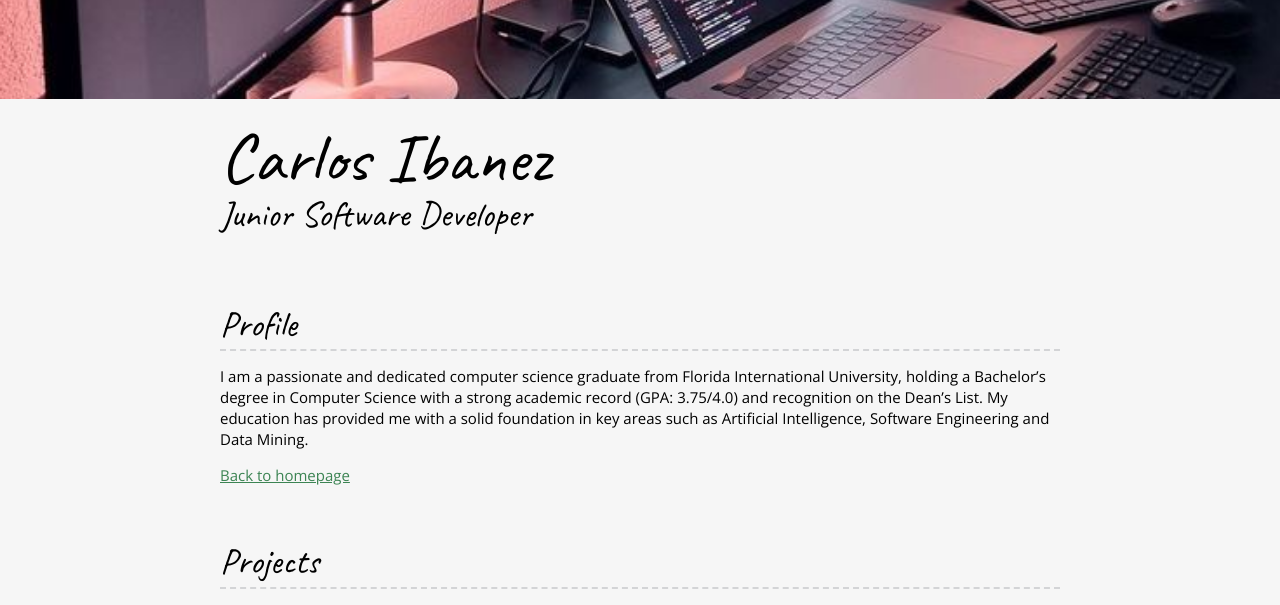
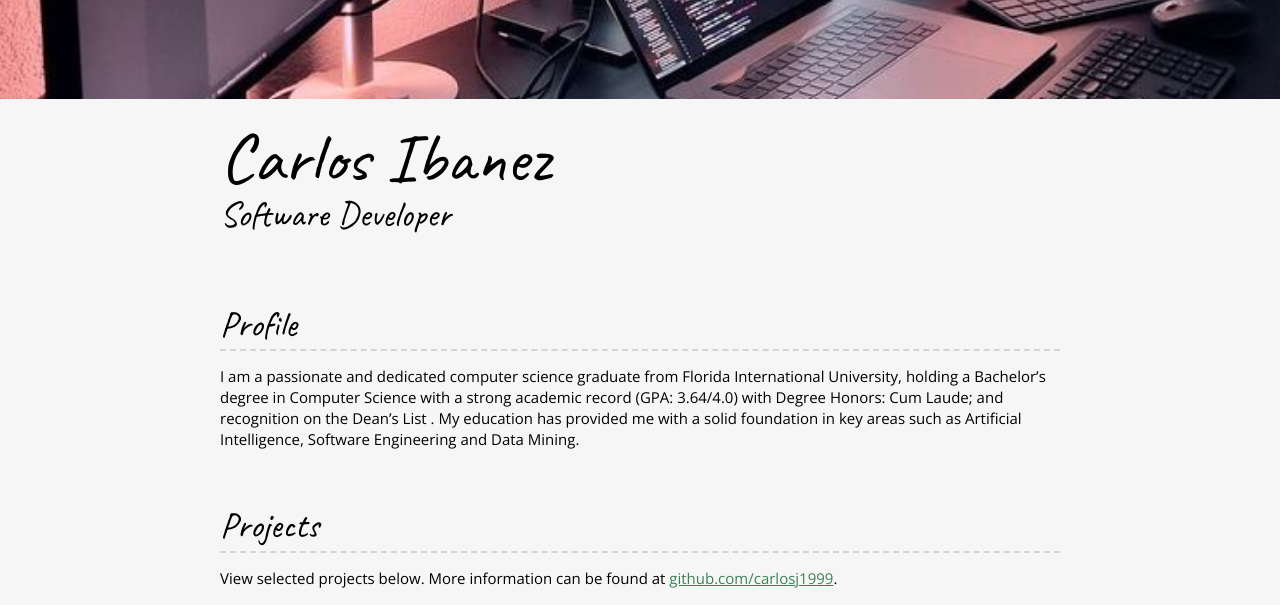
Before and after one commit to carlosj1999/Portfolio, a Django app: template resume/templates/resume/resume.html in a window 1280 px wide. Shown: the part 276-881 px from the top of the page. Run offline with Django 5.2, Linux system fonts and the light colour scheme; the template is opened without the code that fills it, so the values that code supplies are empty.

Commit message:
deleting home from the project

```diff
--- a/resume/templates/resume/resume.html
+++ b/resume/templates/resume/resume.html
@@ -25,7 +25,7 @@
     <header>
       <div class="content-wrapper">
         <h1>Carlos Ibanez</h1>
-        <h2>Junior Software Developer</h2>
+        <h2>Software Developer</h2>
       </div>
     </header>
 
@@ -33,9 +33,7 @@
       <!-- //  PROFILE  // -->
       <section class="resume-section">
         <h2>Profile</h2>
-        <p>I am a passionate and dedicated computer science graduate from Florida International University, holding a Bachelor’s degree in Computer Science with a strong academic record (GPA: 3.75/4.0) and recognition on the Dean’s List. My education has provided me with a solid foundation in key areas such as Artificial Intelligence, Software Engineering and Data Mining.</p>
-
-        <a href="{% url 'home' %}">Back to homepage</a>
+        <p>I am a passionate and dedicated computer science graduate from Florida International University, holding a Bachelor’s degree in Computer Science with a strong academic record (GPA: 3.64/4.0) with Degree Honors: Cum Laude; and recognition on the Dean’s List . My education has provided me with a solid foundation in key areas such as Artificial Intelligence, Software Engineering and Data Mining.</p>
       </section>
 
       <!-- //  PROJECTS  // -->
--- a/resume/urls.py
+++ b/resume/urls.py
@@ -4,6 +4,6 @@ from . import views
 
 urlpatterns = [
     #path('home', views.HomeView.as_view, name='home'),
-    path('', views.home, name='home'),
-    path('resume', views.resume, name='resume'),
+    #path('', views.home, name='home'),
+    path('', views.resume, name='resume'),
 ]
--- a/resume/views.py
+++ b/resume/views.py
@@ -4,8 +4,8 @@ from django.views.generic import TemplateView
 #class HomeView(TemplateView):
 #    template_name = 'jobs/home.html'
 
-def home(request):
-    return render(request, 'resume/home.html', {})
+#def home(request):
+    #return render(request, 'resume/home.html', {})
 
 def resume(request):
     return render(request, 'resume/resume.html', {})
```
